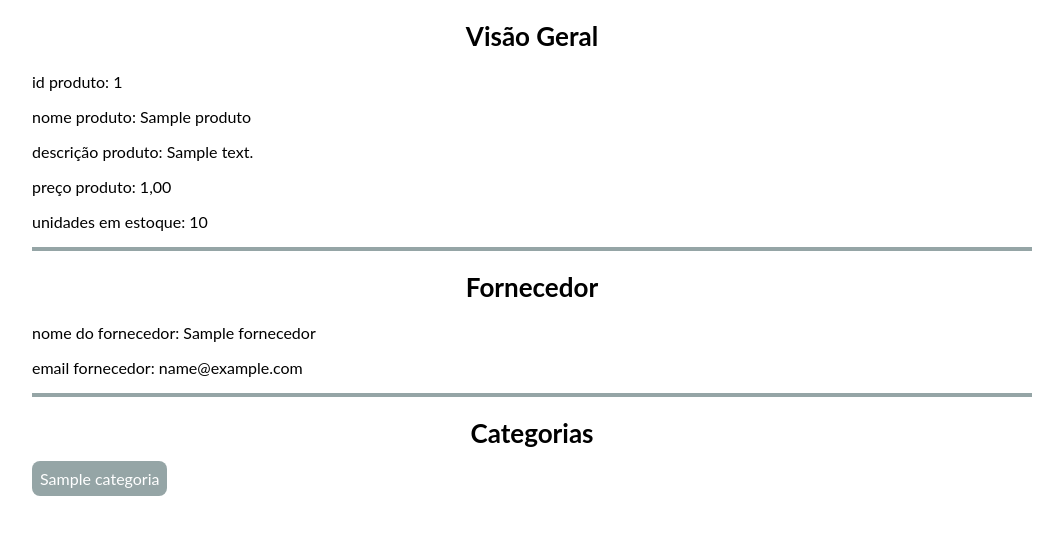
After one commit to Linkzandro/Projeto_estoqueAtividade, a Django app: page /detalhes_produto/1 in a window 1280 px wide. The commit adds this page. Shown: the top 535 px of the page, without its empty margins (108-1171 px from the left). Run offline with Django 5.2, Linux system fonts and the light colour scheme; tables that the repository leaves empty hold one stand-in row (values such as "Sample post").

Commit message:
iteração 2 atividade

```diff
--- a/core/admin.py
+++ b/core/admin.py
@@ -1,5 +1,5 @@
 from django.contrib import admin
-from .models import Produto
+from .models import Produto,Categoria,Fornecedor
 
 class ProdutoAdmin(admin.ModelAdmin):
     list_display=['codigo','nome','preco','quantidade_estoque','data_criacao']
@@ -10,3 +10,5 @@ class ProdutoAdmin(admin.ModelAdmin):
 
 
 admin.site.register(Produto,ProdutoAdmin)
+admin.site.register(Categoria)
+admin.site.register(Fornecedor)
--- a/core/models.py
+++ b/core/models.py
@@ -1,7 +1,20 @@
 from django.db import models
 from datetime import datetime
 
-# Create your models here.
+class Categoria(models.Model):
+    nome=models.CharField(max_length=200)
+    setor=models.IntegerField(unique=True)
+
+    def __str__(self) -> str:
+        return self.nome
+
+class Fornecedor(models.Model):
+    nome_fornecedor=models.CharField(max_length=200)
+    email=models.EmailField(max_length=254)
+
+    def __str__(self) -> str:
+        return self.nome_fornecedor
+
 class Produto(models.Model):
     nome=models.CharField(max_length=140)
     codigo=models.CharField(max_length=140,unique=True)
@@ -9,3 +22,9 @@ class Produto(models.Model):
     preco=models.DecimalField(max_digits=18,decimal_places=2)
     quantidade_estoque=models.IntegerField()
     data_criacao=models.DateField(default=datetime.now)
+
+    fornecedor=models.ForeignKey(Fornecedor,on_delete=models.CASCADE,blank=True,null=True)
+    categoria=models.ManyToManyField(Categoria)
+
+    def __str__(self) -> str:
+        return self.nome
--- /dev/null
+++ b/core/urls.py
@@ -0,0 +1,8 @@
+from django.urls import path
+from core.views import Index,DetalhesProduto
+
+urlpatterns = [
+    path('',Index,name='index'),
+    path('detalhes_produto/<int:produto_pk>',DetalhesProduto,name='detalhes_produto')
+
+]
--- a/core/views.py
+++ b/core/views.py
@@ -5,3 +5,7 @@ def Index(request):
     produtos=Produto.objects.all().order_by('-data_criacao')
     context={'itens':produtos}
     return render(request,'Index.html',context)
+
+def DetalhesProduto(request,produto_pk):
+    item=Produto.objects.get(id=produto_pk)
+    return render(request,'detalhes_produto.html',{'item':item})
--- a/estoque/urls.py
+++ b/estoque/urls.py
@@ -15,10 +15,10 @@ Including another URLconf
     2. Add a URL to urlpatterns:  path('blog/', include('blog.urls'))
 """
 from django.contrib import admin
-from django.urls import path
-from core.views import Index
+from django.urls import path,include
 
 urlpatterns = [
     path('admin/', admin.site.urls),
-    path('',Index,name='index')
+    path('',include('core.urls'))
+
 ]
--- a/static/css/index.css
+++ b/static/css/style.css
@@ -1,5 +1,9 @@
 body {
     font-family: 'lato', sans-serif;
+  }
+  a{
+    text-decoration: none;
+    color:#6C7A89;
   }
   .container {
     max-width: 1000px;
@@ -77,3 +81,43 @@ body {
       }
     }
   }
+
+  .categoria{
+    background-color: #95A5A6;
+    border-radius: 0.5rem;
+    display: inline;
+    padding: 0.5rem;
+    color: #ffffff;
+    position: relative;
+    cursor: pointer;
+    white-space: nowrap;
+  }
+
+  hr{
+    border: none;
+    color: #95A5A6;
+    background-color: #95A5A6;
+    height: 4px;
+  }
+
+
+
+  .categoria:hover .tooltiptext{
+    top: -100%;
+    visibility: visible;
+    opacity: 1;
+  }
+  .tooltiptext{
+    position: absolute;
+    left: 50%;
+    top: 0%;
+    transform: translate(-50%);
+    background-color: #000000;
+    color: #ffffff;
+    padding: 0.2rem 0.3rem;
+    border-radius: 0.5rem;
+    visibility: hidden;
+    opacity: 0;
+    transition: opacity 0.5s ease;
+
+  }
--- a/templates/Index.html
+++ b/templates/Index.html
@@ -5,7 +5,7 @@
     <meta charset="UTF-8">
     <meta name="viewport" content="width=device-width, initial-scale=1.0">
     <title>Estoque</title>
-    <link rel="stylesheet" href="{%static 'css/index.css'%}">
+    <link rel="stylesheet" href="{%static 'css/style.css'%}">
 </head>
 <body>
     <div class="container">
@@ -14,14 +14,14 @@
             <div class="col col-1">código</div>
             <div class="col col-2">Nome</div>
             <div class="col col-3">Preço</div>
-            <div class="col col-3">quantidade em estoque</div>
+            <div class="col col-3">em estoque</div>
             <div class="col col-4">descrição</div>
           </li>
 
           {%for item in itens%}
             <li class="table-row">
                 <div class="col col-1" data-label="codigo">{{item.codigo}}</div>
-                <div class="col col-2" data-label="Nome">{{item.nome}}</div>
+                <div class="col col-2" data-label="Nome"><a href="{%url 'detalhes_produto' item.id%}">{{item.nome}}</a></div>
                 <div class="col col-3" data-label="preço">{{item.preco}}</div>
                 <div class="col col-4" data-label="unidades em estoque">{{item.quantidade_estoque}}</div>
                 <div class="col col-4" data-label="unidades em estoque">{{item.desc|slice:":15"}}</div>
--- /dev/null
+++ b/templates/detalhes_produto.html
@@ -0,0 +1,37 @@
+{%load static%}
+<!DOCTYPE html>
+<html lang="en">
+<head>
+    <meta charset="UTF-8">
+    <meta name="viewport" content="width=device-width, initial-scale=1.0">
+    <title>Estoque</title>
+    <link rel="stylesheet" href="{%static 'css/style.css'%}">
+</head>
+<body>
+    <div class="container">
+        <h2>Visão Geral</h2>
+        <p>id produto: {{item.id}}</p>
+        <p>nome produto: {{item.nome}}</p>
+        <p>descrição produto: {{item.desc}}</p>
+        <p>preço produto: {{item.preco}}</p>
+        <p>unidades em estoque: {{item.quantidade_estoque}}</p>
+
+
+        <hr>
+        <h2>Fornecedor</h2>
+        <p>nome do fornecedor: {{item.fornecedor.nome_fornecedor}}</p>
+        <p>email fornecedor: {{item.fornecedor.email}}</p>
+
+        <hr>
+        <h2>Categorias</h2>
+
+        {%for categoria in item.categoria.all%}
+            <p class="categoria">{{categoria}}
+                <span class="tooltiptext">setor {{categoria.setor}}</span>
+            </p>
+        {%endfor%}
+
+
+    </div>
+</body>
+</html>
```
Also changed, not shown: core/migrations/0004_categoria_fornecedor.py (added), core/migrations/0005_produto_categoria_produto_fornecedor.py (added), core/migrations/0006_alter_produto_fornecedor.py (added), core/migrations/0007_categoria_setor.py (added), core/migrations/0008_alter_categoria_setor.py (added).
